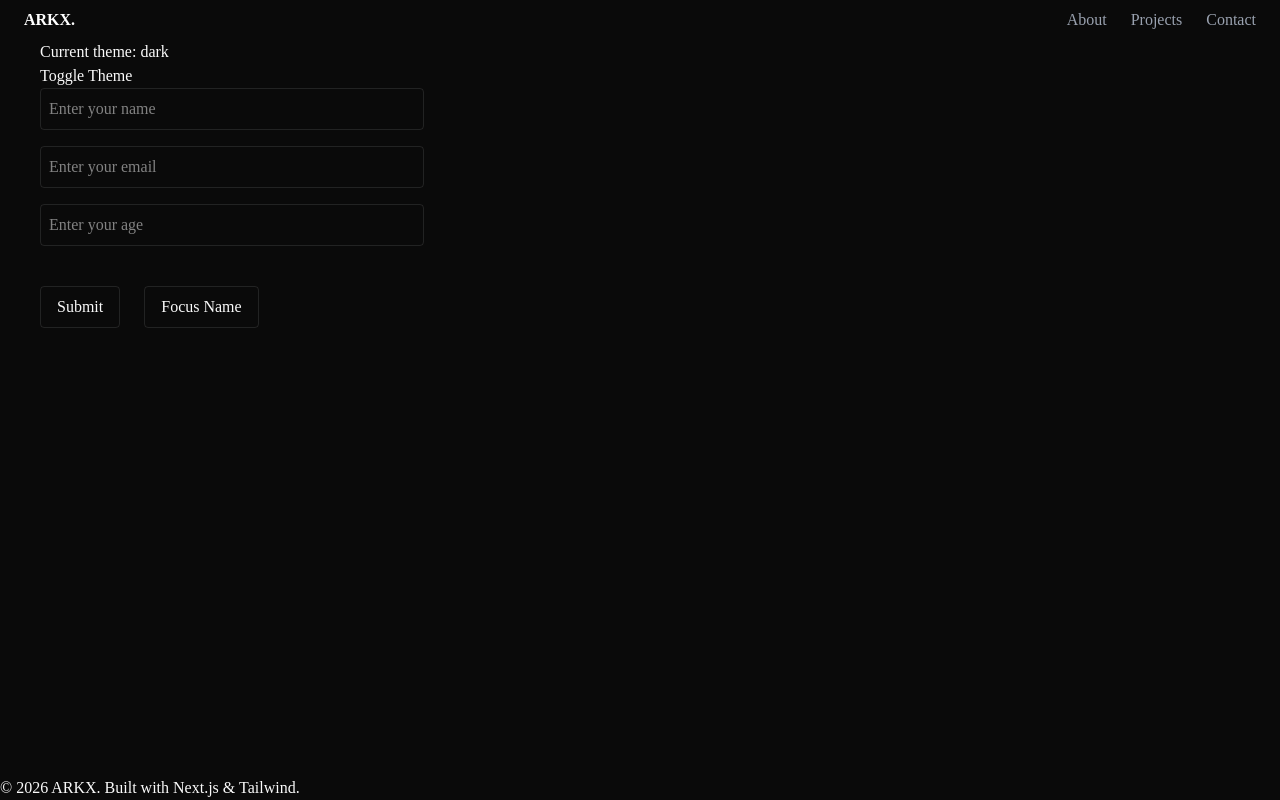
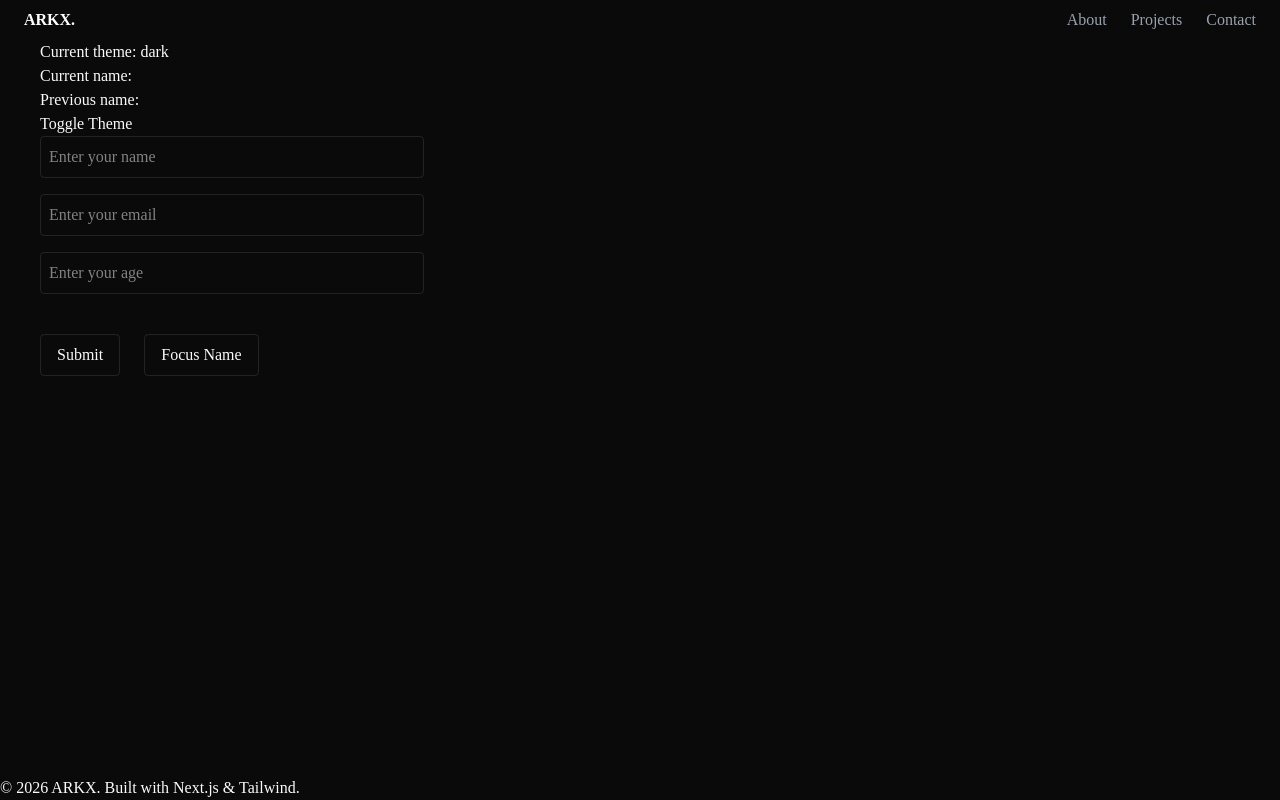
Before and after one commit to ammarsiddiqui0/arkx, a Next.js app: page /playground in a window 1280 px wide. Built offline with nearby package versions, Linux system fonts and the light colour scheme.

Commit message:
Update page.tsx

```diff
--- a/app/playground/page.tsx
+++ b/app/playground/page.tsx
@@ -1,6 +1,6 @@
 "use client";
 
-import { useState , createContext , useContext , useRef } from "react";
+import { useState , createContext , useContext , useRef , useEffect } from "react";
 
 const ThemeContext = createContext("dark");
 
@@ -11,6 +11,9 @@ function ThemeDisplay() {
 }
 
 export default function Playground() {
+
+    const previousName = useRef<string | null> (null);
+
     const [name, setName] = useState("");
     const [email, setEmail] = useState("");
     const [age, setAge] = useState("");
@@ -18,6 +21,10 @@ export default function Playground() {
     const nameInputRef = useRef<HTMLInputElement>(null);
 
     const [theme, setTheme] = useState("dark");
+
+    useEffect(() => {
+        previousName.current = name;
+    }, [name]);
 
     function focusNameInput() {
         nameInputRef.current?.focus();
@@ -32,6 +39,9 @@ export default function Playground() {
         <ThemeContext.Provider value={theme}>
             <div className="p-10">
                 <ThemeDisplay />
+
+                <p>Current name: {name}</p>
+                <p>Previous name: {previousName.current}</p>
 
                 <button
                     type='button'
```
